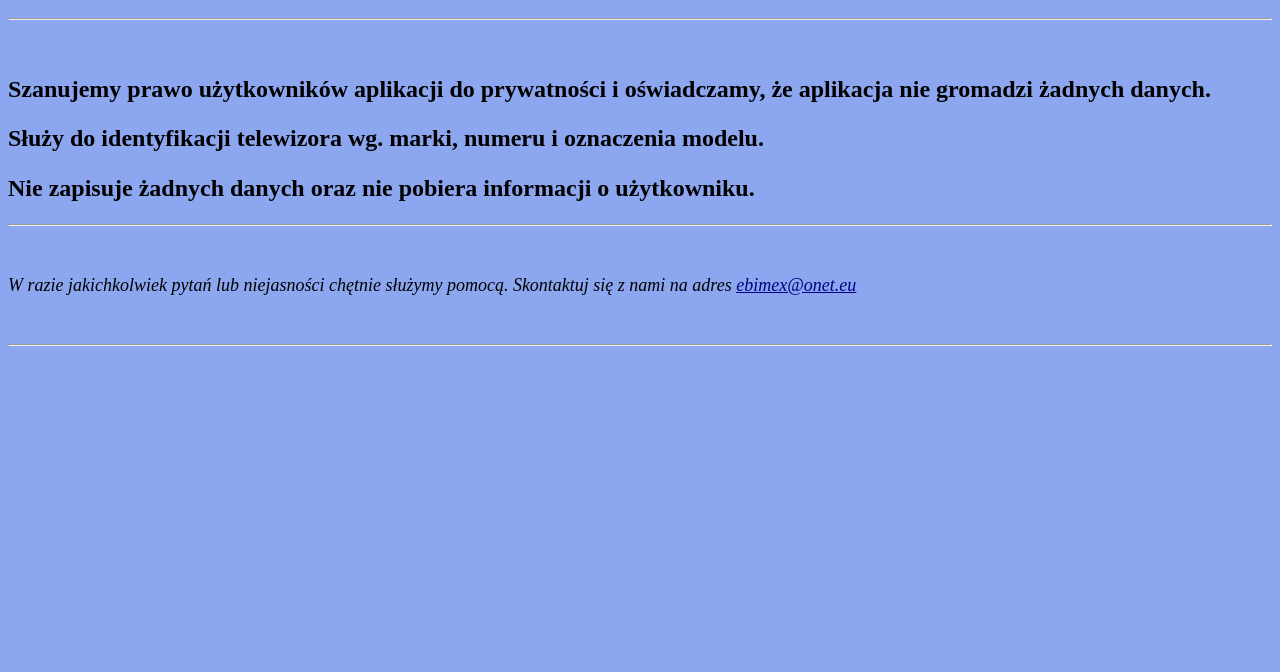
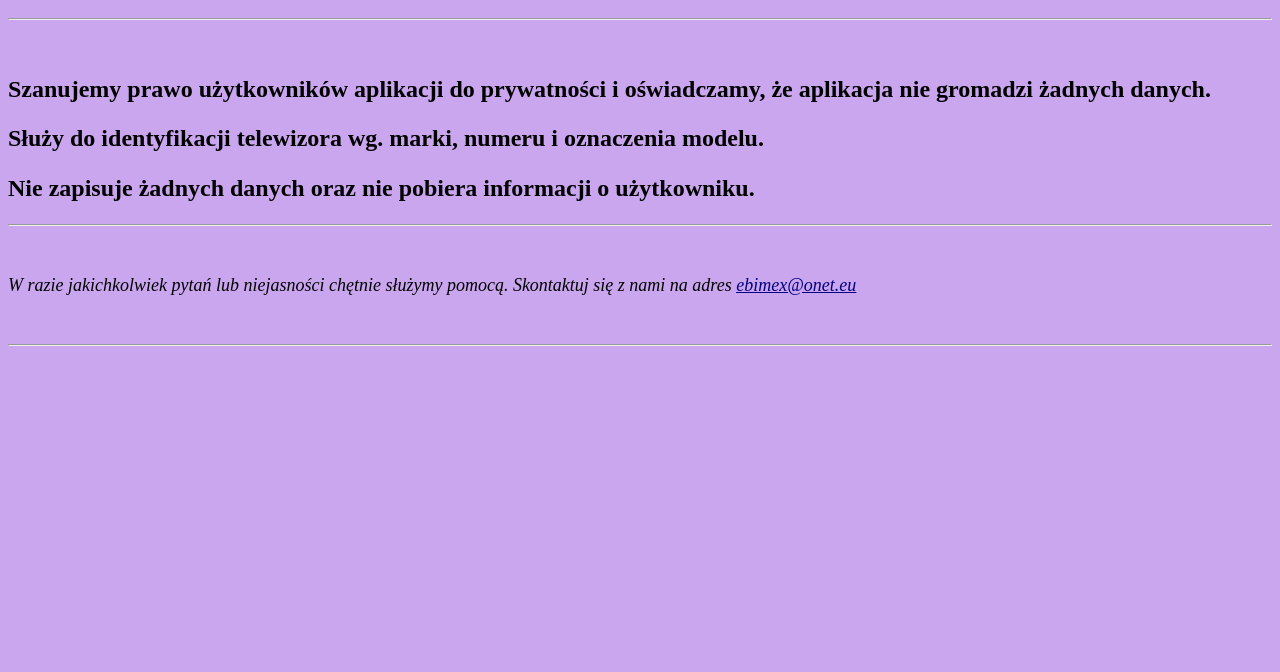
Before and after one commit to ebimex/MyPrivacy, a plain HTML site: page brandTV9y6L.html in a window 1280 px wide. Shown: the part 128-800 px from the top of the page. Drawn offline with Linux system fonts and the light colour scheme.

Commit message:
Update brandTV9y6L.html

```diff
--- a/brandTV9y6L.html
+++ b/brandTV9y6L.html
@@ -1,5 +1,5 @@
 <p style="line-height: 115%;" align="center">&nbsp;</p>
-<body style="background-color: rgb(140, 166, 239);"></body>
+<body style="background-color: rgb(202, 166, 239);"></body>
 <p style="line-height: 115%;" align="center">&nbsp;</p>
 <p style="line-height: 115%;" align="center"><strong><span style="font-family: Liberation Serif, serif;"><span style="font-size: 6dvb">POLITYKA PRYWATNOŚCI APLIKACJI</span></span></strong></p>
 <p style="line-height: 115%;" align="center">&nbsp;</p>
```
